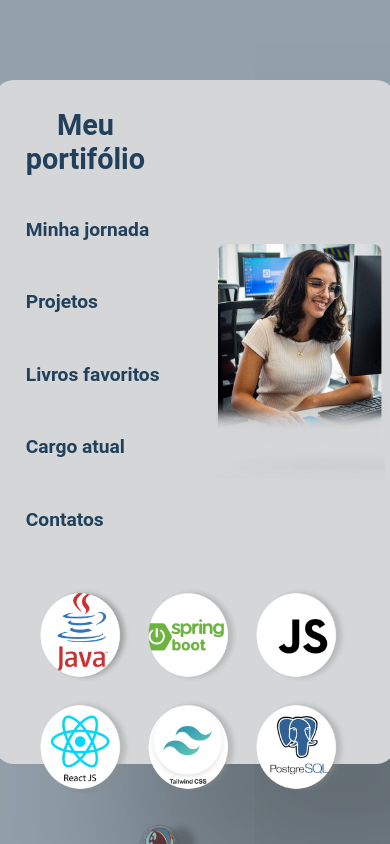
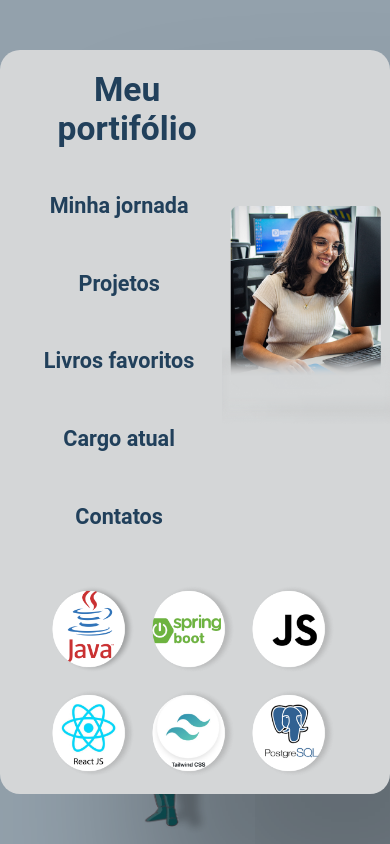
Before and after one commit to Patyadl/MeuPortifolio, a React (Vite) app: page / in a window 390 px wide. Shown: the top 844 px of the page. Built offline with nearby package versions, Linux system fonts and the light colour scheme.

Commit message:
mudando vh para dvh na tela home - teste

```diff
--- a/src/components/Home/home.css
+++ b/src/components/Home/home.css
@@ -162,93 +162,113 @@ body {
 
 @media (max-width: 768px) {
 
+/* html, body {
+  max-height: 100dvh;
+} */
+
+body {
+  overflow-x: hidden;
+}
+
 .container-home {
    align-items: flex-start;
-    padding-top: 0;
-    min-height: 100dvh;
-
+  height: 100dvh;
+  overflow: hidden;
+  position: relative;
 }
 
+
+
 .container {
+  width: 100%;
+  max-width: 100%;
   height: auto;
-    min-height: auto;
-    width: 100%;
-    padding: 0.75rem 1rem;
+  padding: 0.75rem 1rem 4.5rem;
   display: flex;
   flex-direction: column;
   gap: clamp(2rem, 6vw, 4rem);
+  box-shadow: none;
+  position: relative;
+  z-index: 2;
+  overflow: hidden;
+}
 
-    box-shadow: none;
-  }
 
   .topo {
     display: flex;
     justify-content: space-between;
     align-items: flex-start;
-    padding-top: 0.5rem;
   }
 
   .menu {
     width: 55%;
     display: flex;
     flex-direction: column;
-    gap: 0.6rem;
-    align-items: flex-start;
-    order: 1;
+    gap: 0.8rem;
   }
 
   .menu h3 {
-    font-size: 1.8rem;
+    font-size: 2.1rem;
     margin-left: 1rem;
   }
 
   .menu h5 {
-    font-size: 1.2rem;
+    font-size: 1.35rem;
   }
 
   .Centralizar_minhaFoto {
     width: 45%;
+    padding-top: 6rem;
     display: flex;
     justify-content: center;
-  align-items: flex-start;
-
-  padding-top: 6rem;
-
-  order: 2;
   }
 
   .minhaFoto {
-    width: 240px;
-    height: 240px;
+    width: 220px;
+    height: 220px;
   }
 
   .linguagens_ferramentas {
     display: flex;
     flex-direction: column;
     align-items: center;
-  gap: 1rem;
+
   }
 
   .linguagens_ferramentas_1,
   .linguagens_ferramentas_2 {
     display: flex;
-  flex-direction: row;
+    justify-content: center;
     gap: 0.75rem;
-  justify-content: center;
-  order: 1;
+    max-width: 100%;
+    flex-wrap: wrap;
   }
 
-.java, .spring, .js, .react, .tailwind, .postgre {
-  width: 6rem;
-  height: 6rem;
+  .java,
+  .spring,
+  .js,
+  .react,
+  .tailwind,
+  .postgre {
+    width: 5.5rem;
+    height: 5.5rem;
+    background-size: contain;
+    background-repeat: no-repeat;
   }
 
+
   .astronauta {
-  position: static;
-  width: 280px;
-  height: 280px;
-  order: 2;
-  opacity: 0.85;
+    position: fixed;
+    bottom: -60px;
+    right: 50%;
+    transform: translateX(50%);
+    width:310px;
+    height: 310px;
+    background-size: contain;
+    background-repeat: no-repeat;
+    opacity: 0.9;
+    z-index: 1;
+    pointer-events: none;
   }
 
   #frase {
--- a/src/components/Home/home.jsx
+++ b/src/components/Home/home.jsx
@@ -34,8 +34,6 @@ const Home = () => {
           <div className="js"></div>
         </div>
 
-        <div className="astronauta"></div>
-
         <div className="linguagens_ferramentas_2">
           <div className="react"></div>
           <div className="tailwind"></div>
@@ -45,6 +43,7 @@ const Home = () => {
     </section>
 
   </div>
+  <div className="astronauta"></div>
 </div>
   );
 };
```
Lines whose indentation alone changed are shown as unchanged.
